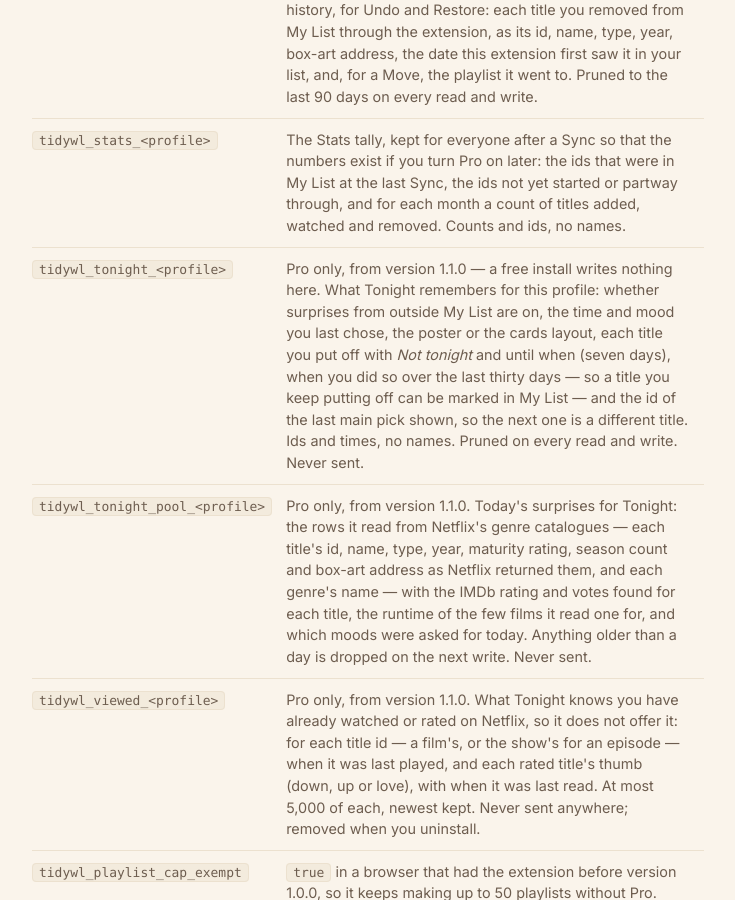
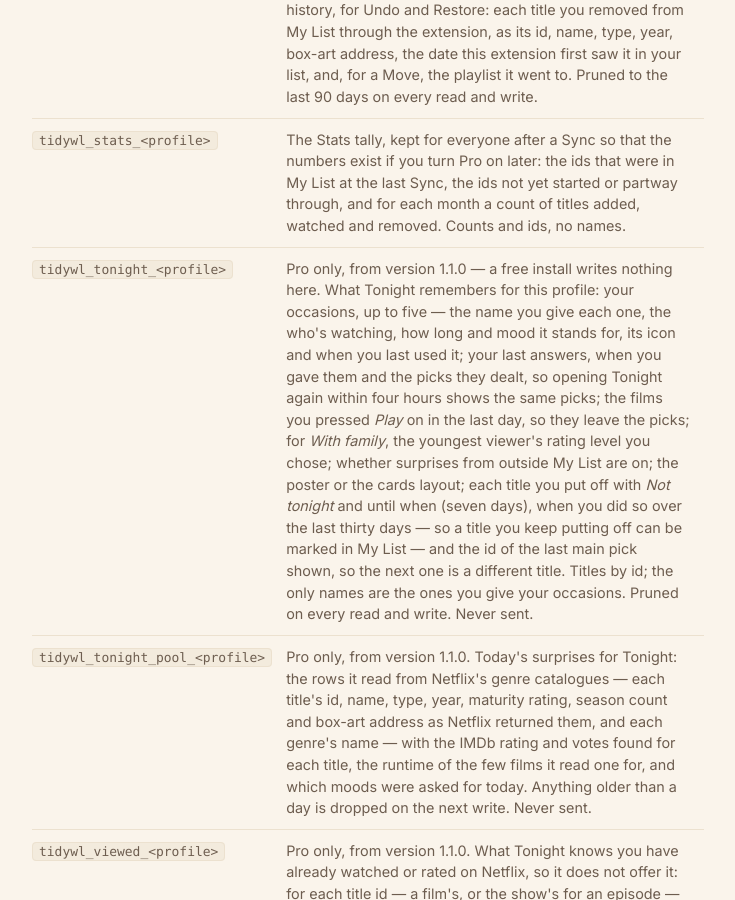
Before and after one commit to dominic-lam/tidywl-site, a Jekyll site: the page built from netflix/privacy/index.html, in a window 1280 px wide and 900 px high, scrolled down 5262 px. Shown: the whole window, without its empty margins (272-1007 px from the left). Built offline with Jekyll 4.4.1, drawn with Linux system fonts in a browser that asks for light colours; some of the changed text lies outside the part shown.

Commit message:
netflix(privacy): Tonight's stored record, as the new Tonight writes it
The 1.1.0 Tonight now asks who's watching and saves occasions, so its record
holds the names people give them, the last answers and picks, films played in
the last day and the family level. "Ids and times, no names" stopped being true.

Co-Authored-By: Claude Opus 5.5 <noreply@anthropic.com>
Claude-Session: https://claude.ai/code/session_01XjAXJiFVrRDEPPQTq3zkdK

```diff
--- a/netflix/privacy/index.html
+++ b/netflix/privacy/index.html
@@ -167,7 +167,7 @@ last_modified_at: 2026-09-28
           <tr><td><code>tidywl_sync_deleted_&lt;profile&gt;</code></td><td>Pro only. The ids of playlists you deleted in this browser, with when, so the deletion reaches your other browsers instead of the playlist coming back from one of them. An id and two times each, no name; kept 90 days, at most 200.</td></tr>
           <tr><td><code>tidywl_removed_&lt;profile&gt;</code></td><td>Pro only — a free install writes nothing here. Removal history, for Undo and Restore: each title you removed from My List through the extension, as its id, name, type, year, box-art address, the date this extension first saw it in your list, and, for a Move, the playlist it went to. Pruned to the last 90 days on every read and write.</td></tr>
           <tr><td><code>tidywl_stats_&lt;profile&gt;</code></td><td>The Stats tally, kept for everyone after a Sync so that the numbers exist if you turn Pro on later: the ids that were in My List at the last Sync, the ids not yet started or partway through, and for each month a count of titles added, watched and removed. Counts and ids, no names.</td></tr>
-          <tr><td><code>tidywl_tonight_&lt;profile&gt;</code></td><td>Pro only, from version 1.1.0 — a free install writes nothing here. What Tonight remembers for this profile: whether surprises from outside My List are on, the time and mood you last chose, the poster or the cards layout, each title you put off with <em>Not tonight</em> and until when (seven days), when you did so over the last thirty days — so a title you keep putting off can be marked in My List — and the id of the last main pick shown, so the next one is a different title. Ids and times, no names. Pruned on every read and write. Never sent.</td></tr>
+          <tr><td><code>tidywl_tonight_&lt;profile&gt;</code></td><td>Pro only, from version 1.1.0 — a free install writes nothing here. What Tonight remembers for this profile: your occasions, up to five — the name you give each one, the who's watching, how long and mood it stands for, its icon and when you last used it; your last answers, when you gave them and the picks they dealt, so opening Tonight again within four hours shows the same picks; the films you pressed <em>Play</em> on in the last day, so they leave the picks; for <em>With family</em>, the youngest viewer's rating level you chose; whether surprises from outside My List are on; the poster or the cards layout; each title you put off with <em>Not tonight</em> and until when (seven days), when you did so over the last thirty days — so a title you keep putting off can be marked in My List — and the id of the last main pick shown, so the next one is a different title. Titles by id; the only names are the ones you give your occasions. Pruned on every read and write. Never sent.</td></tr>
           <tr><td><code>tidywl_tonight_pool_&lt;profile&gt;</code></td><td>Pro only, from version 1.1.0. Today's surprises for Tonight: the rows it read from Netflix's genre catalogues — each title's id, name, type, year, maturity rating, season count and box-art address as Netflix returned them, and each genre's name — with the IMDb rating and votes found for each title, the runtime of the few films it read one for, and which moods were asked for today. Anything older than a day is dropped on the next write. Never sent.</td></tr>
           <tr><td><code>tidywl_viewed_&lt;profile&gt;</code></td><td>Pro only, from version 1.1.0. What Tonight knows you have already watched or rated on Netflix, so it does not offer it: for each title id — a film's, or the show's for an episode — when it was last played, and each rated title's thumb (down, up or love), with when it was last read. At most 5,000 of each, newest kept. Never sent anywhere; removed when you uninstall.</td></tr>
           <tr><td><code>tidywl_playlist_cap_exempt</code></td><td><code>true</code> in a browser that had the extension before version 1.0.0, so it keeps making up to 50 playlists without Pro. Nothing else.</td></tr>
@@ -549,7 +549,7 @@ last_modified_at: 2026-09-28
       <li><strong>The cache</strong> stays until you Sync again, which replaces it, or until you uninstall.</li>
       <li><strong>The IMDb ratings file</strong> is replaced when it is more than twelve hours old.</li>
       <li><strong>The badges' ratings</strong> are asked for again after a day, and at most 5,000 titles are kept.</li>
-      <li><strong>Tonight's surprises</strong> are kept for a day. A title put off with <em>Not tonight</em> stays put off for seven days, and the record that you did for thirty.</li>
+      <li><strong>Tonight's surprises</strong> are kept for a day. A title put off with <em>Not tonight</em> stays put off for seven days, and the record that you did for thirty. A film you pressed <em>Play</em> on in Tonight leaves its picks for a day. <strong>Your occasions</strong> stay until you delete them.</li>
       <li><strong>Playlists</strong> stay until you delete them, and <strong>pins</strong> until you unpin them.</li>
       <li><strong>The usage report's record</strong> is kept on our server as described below, and deleted after 12 months without a report.</li>
       <li><strong>Pro's copy of your playlists</strong> stays on our server while your subscription is active, updated by each sync. Turning sync off stops that browser sending; it does not delete the copy, because your other browsers and your phone still use it. A deleted playlist leaves only its id and two times. <strong>When a subscription ends, the copy — every profile, playlist and phone under the key — is deleted 90 days later</strong>, so it is still there if you come back within that time.</li>
```
